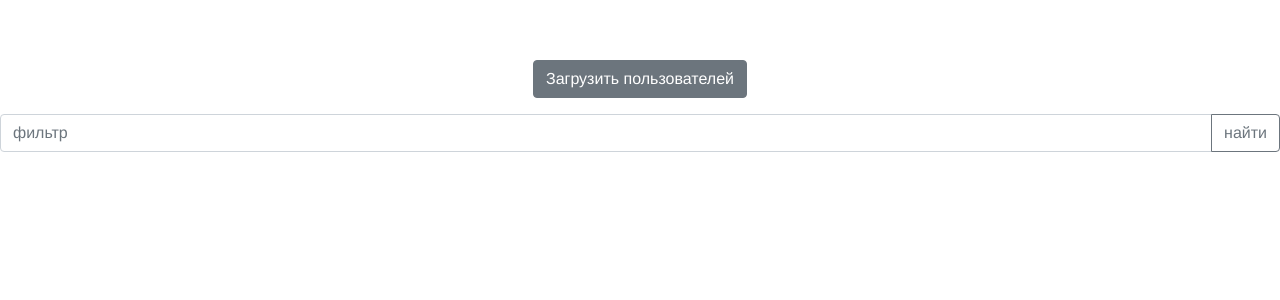
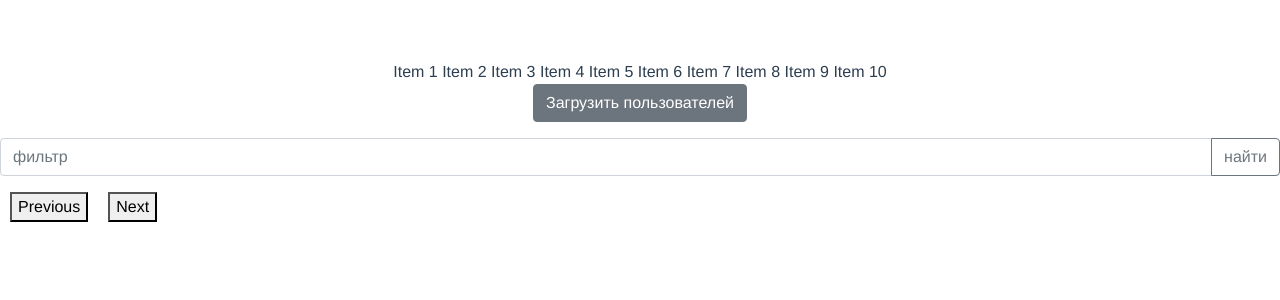
Before and after one commit to nik0145/table-vue, a Vue app: page / in a window 1280 px wide. Shown: the top 300 px of the page. Built offline with nearby package versions, Linux system fonts and the light colour scheme.

Commit message:
добавил кнопки вперед назад для пагинации

```diff
--- a/src/components/HelloWorld.vue
+++ b/src/components/HelloWorld.vue
@@ -1,5 +1,10 @@
 <template>
   <div class="hello">
+<div v-if="displayTableData && displayTableData.length>0">
+<span v-for="(date,f) in displayTableData" :key="f">
+  {{date.name}}
+</span>
+</div>
     <button
       type="button"
       @click="onLoadData"
@@ -34,6 +39,72 @@
 <div v-if="isLoading" class="spinner-border text-primary" role="status">
   <span class="sr-only">Loading...</span>
 </div>
+
+
+ <ul class="pagination">
+    <!-- <li
+      class="pagination-item"
+    >
+      <button
+        type="button"
+        @click="onClickFirstPage"
+        :disabled="isInFirstPage"
+        aria-label="Go to first page"
+      >
+        First
+      </button>
+    </li> -->
+
+    <li
+      class="pagination-item"
+    >
+      <button
+        type="button"
+        @click="onClickPreviousPage"
+        :disabled="isInFirstPage"
+        aria-label="Go to previous page"
+      >
+        Previous
+      </button>
+    </li>
+
+    <!-- <li v-for="(page,i) in pages" class="pagination-item" :key="i">
+      <button
+        type="button"
+        @click="onClickPage(page.name)"
+        :disabled="page.isDisabled"
+        :class="{ active: isPageActive(page.name) }"
+        :aria-label="`Go to page number ${page.name}`"
+
+      >
+        {{ page.name }}
+      </button>
+    </li> -->
+
+    <li class="pagination-item">
+      <button
+        type="button"
+        @click="onClickNextPage"
+        :disabled="isInLastPage"
+        aria-label="Go to next page"
+      >
+        Next
+      </button>
+    </li>
+
+    <!-- <li class="pagination-item">
+      <button
+        type="button"
+        @click="onClickLastPage"
+        :disabled="isInLastPage"
+        aria-label="Go to last page"
+      >
+        Last
+      </button>
+    </li> -->
+  </ul>
+
+
     <table v-if="tableData && tableData.length > 0" class="table table-hover">
       <thead>
         <tr>
@@ -79,6 +150,7 @@
 
 <script>
 import modal from "./modal.vue";
+
 export default {
   name: "HelloWorld",
   components: {
@@ -87,8 +159,14 @@
   data() {
     return {
       isEditing: true,
+      isInFirstPage: false,
+      isInLastPage: false,
       isError: false,
+      kek:[...Array(150).keys()].map(i => ({ id: (i+1), name: 'Item ' + (i+1) })),
       isLoading: false,
+      page:1,
+      pages: [],
+      perPage:10,
       sortReverse: false,
       rowCurrent: null,
       isOpenModal: false,
@@ -96,6 +174,7 @@
       filter: "",
       columns: ["name", "company", "email","address", "state"],
       tableData: [],
+      displayTableData:[],
       url: "https://app.dev-wazzup24.com/api/v1/wazzup_test/",
     };
   },
@@ -105,8 +184,25 @@
       default: "Загрузить пользователей",
     },
   },
+  mounted(){
+    this.displayTableData = this.kek.slice(0,this.perPage)
+  },
   methods: {
+    paginate(data){
+      const from = (this.page * this.perPage)-this.perPage;
+      const to = this.page * this.perPage;
+      return data.slice(from,to)
+    },
+    onClickPreviousPage(){
+      this.page = this.page - 1
+      this.displayTableData = this.paginate(this.kek)
+    },
+     onClickNextPage(){
+      this.page = this.page + 1
+      this.displayTableData = this.paginate(this.kek)
+    },
     showModal(row) {
+      console.log(this.kek)
       this.isOpenModal = true;
       this.rowCurrent = row;
     },
@@ -143,6 +239,7 @@
 
       if (response.ok) {
         let json = await response.json();
+        console.log(json)
         this.tableData = json;
         this.isLoading = false;
       } else {
```
Also changed, not shown: 1 other file (tests, documents, lock files or other folders).
